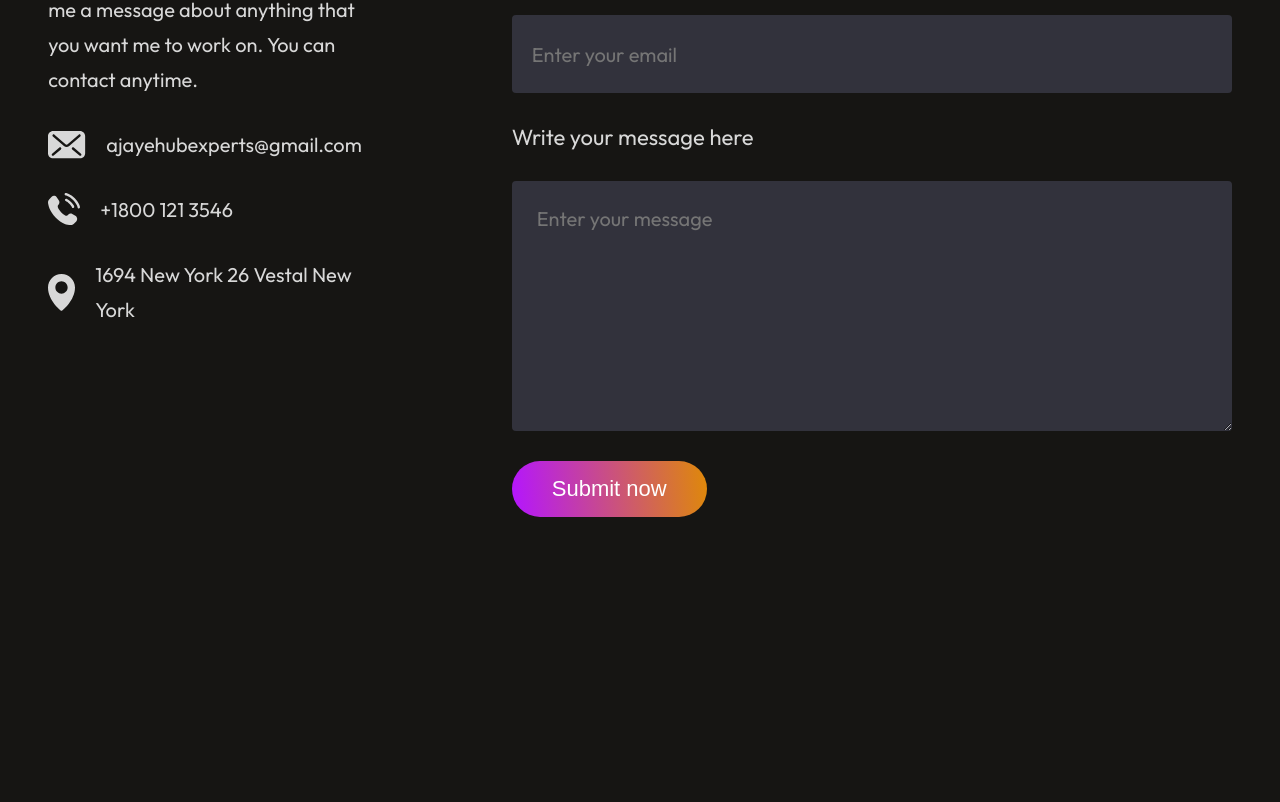
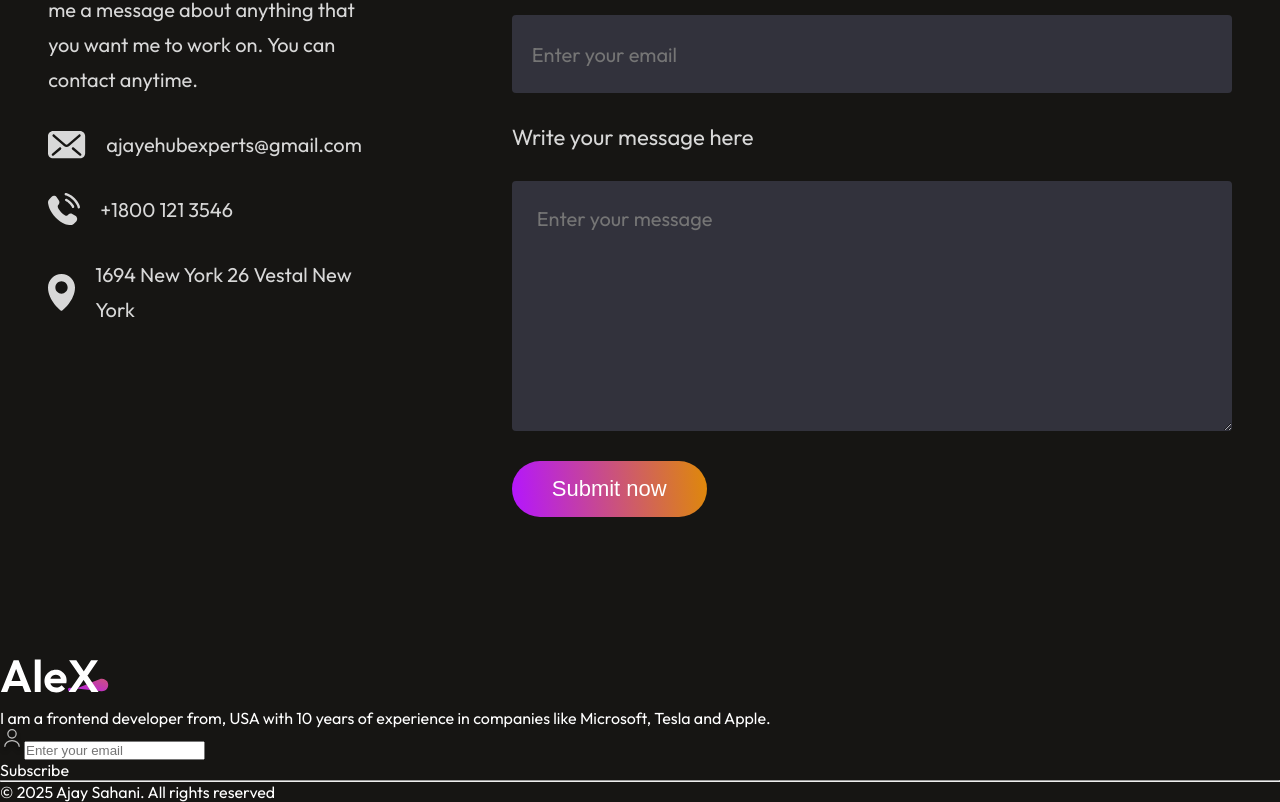
Before and after one commit to sajay3159/My-Portfolio, a React (Create React App) app: page / in a window 1280 px wide. Shown: the part 5162-5964 px from the top of the page. Before the commit the page ends 5829 px from the top, so only its background shows below. Built offline with nearby package versions, Linux system fonts and the light colour scheme.

Commit message:
Work on footer section

```diff
--- a/src/Components/Footer/Footer.jsx
+++ b/src/Components/Footer/Footer.jsx
@@ -1,13 +1,27 @@
 import React from 'react'
 import './Footer.css'
+import footer_logo from '../../assets/footer_logo.svg'
+import user_icon from '../../assets/user_icon.svg'
 
 const Footer = () => {
     return (
         <div className="footer" >
             <div className="footer-top">
                 <div className="footer-top-left">
-                    <img src="" alt="" />
+                    <img src={footer_logo} alt="" />
+                    <p>I am a frontend developer from, USA with 10 years of experience in companies like Microsoft, Tesla and Apple.</p>
                 </div>
+                <div className="footer-top-right">
+                    <div className="footer-email-input">
+                        <img src={user_icon} alt="" />
+                        <input type="email" placeholder='Enter your email' />
+                    </div>
+                    <div className="footer-subscribe">Subscribe</div>
+                </div>
+            </div>
+            <hr />
+            <div className="footer-bottom">
+                <p className="footer-bottom-left">© 2025 Ajay Sahani. All rights reserved</p>
             </div>
         </div>
     )
```
